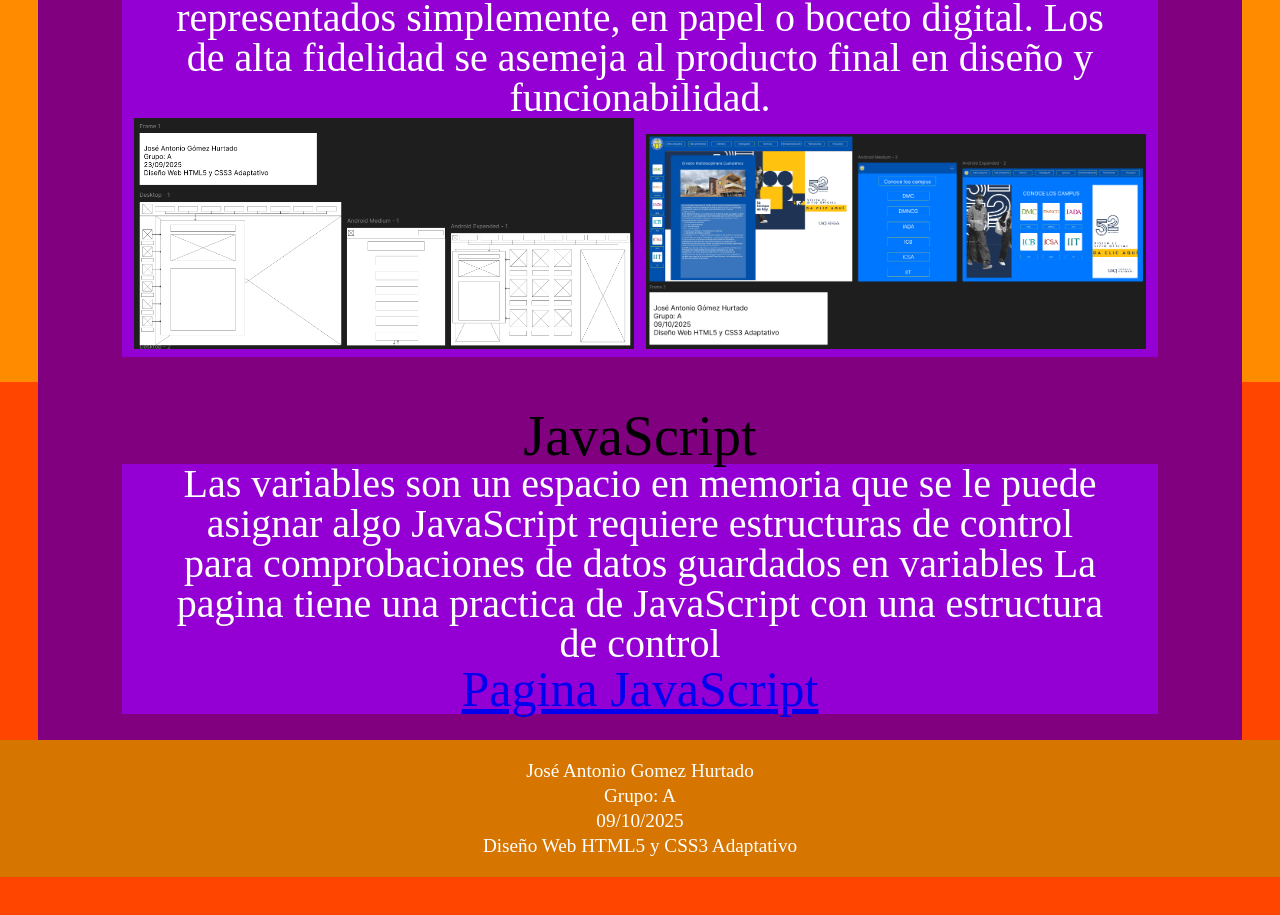
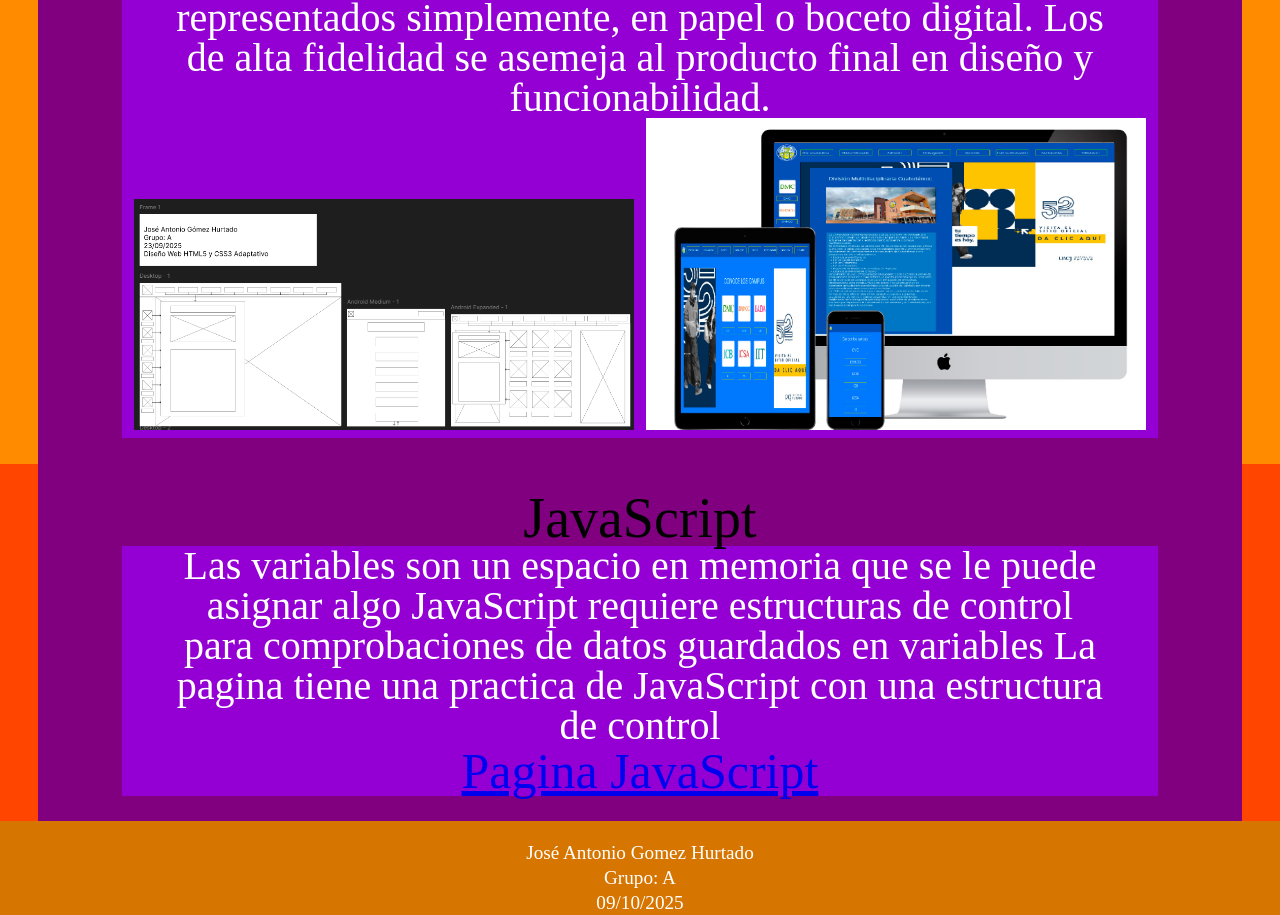
Before and after one commit to JoseGomez61/Bitacora, a plain HTML site: page index.html in a window 1280 px wide. Shown: the part 9057-9972 px from the top of the page. Before the commit the page ends 9934 px from the top, so only its background shows below. Drawn offline with nearby package versions, Linux system fonts and the light colour scheme.

Commit message:
Add files via upload

```diff
--- a/index.html
+++ b/index.html
@@ -303,7 +303,7 @@
                 </p>
                 <div class="imgcont">
                     <a href="img/Wireframes estáticos.png" target="_blank"><img src="img/Wireframes estáticos.png" alt="Wireframes estáticos"></a>
-                    <a href="img/Wireframes finos.png" target="_blank"><img src="img/Wireframes finos.png" alt="Wireframes finos"></a>
+                    <a href="img/Mockups.jpg" target="_blank"><img src="img/Mockups.jpg" alt="Mockups"></a>
                 </div>
             </div>
         </div>
```
Also changed, not shown: img/Mockups.jpg (added).
